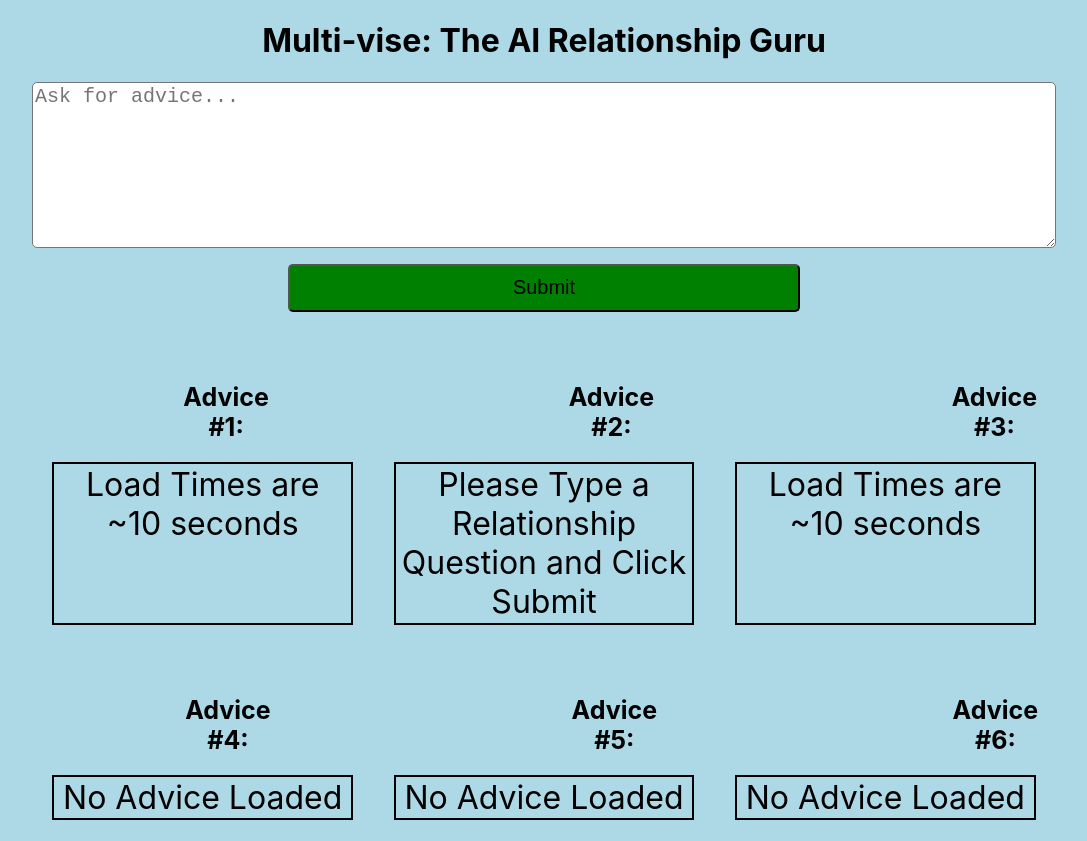
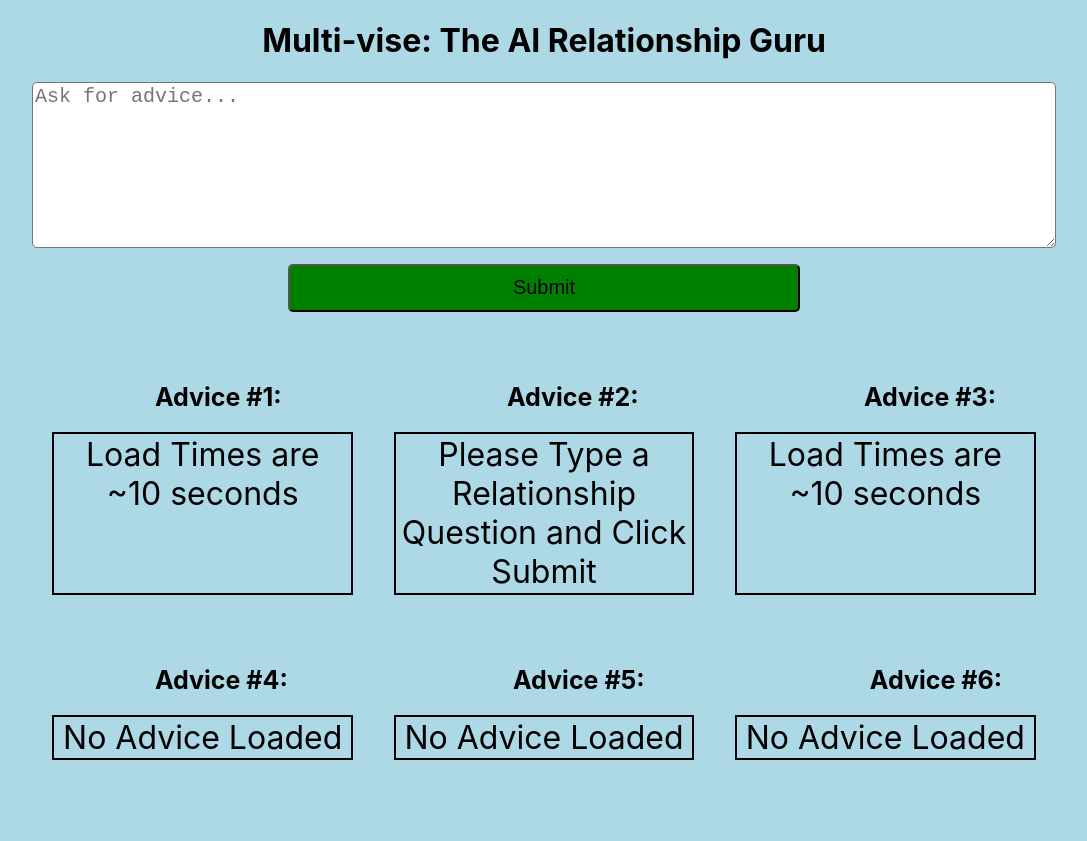
Before and after one commit to dyu222/Multi-Vise, a React (Create React App) app in the folder flask_react/: page / in a window 1280 px wide. Shown: the whole page, without its empty margins (96-1183 px from the left). After the commit the page ends 800 px from the top, so only its background shows below. Built offline with nearby package versions, Linux system fonts and the light colour scheme.

Commit message:
Update SearchBar.jsx

```diff
--- a/flask_react/src/components/SearchBar.jsx
+++ b/flask_react/src/components/SearchBar.jsx
@@ -132,8 +132,8 @@ const SearchBar = () => (
         <textarea id="questionField" type="text" placeholder="Ask for advice..." cols="40" rows="5"></textarea>
         <button id="subButton" className='submit-button' type="submit" onClick={getVal} style={{marginBottom:'2%'}}>Submit</button>
         <div style={{display: 'flex', marginTop: '50px', fontWeight: 'bold', fontSize: '25px'}}>
-          <div style={{marginLeft: '135px', marginRight: '265px'}}>Advice #1:</div>
-          <div style={{marginRight: '260px'}}>Advice #2:</div>
+          <div style={{marginLeft: '12%', marginRight: '22%'}}>Advice #1:</div>
+          <div style={{marginRight: '22%'}}>Advice #2:</div>
           <div style={{}}>Advice #3:</div>
         </div>
         <div style={{display: 'flex', marginTop: '20px'}}>
@@ -152,8 +152,8 @@ const SearchBar = () => (
         </div>
 
         <div style={{display: 'flex', marginTop: '50px', fontWeight: 'bold', fontSize: '25px'}}>
-          <div style={{marginLeft: '135px', marginRight: '265px'}}>Advice #4:</div>
-          <div style={{marginRight: '260px'}}>Advice #5:</div>
+          <div style={{marginLeft: '12%', marginRight: '22%'}}>Advice #4:</div>
+          <div style={{marginRight: '22%'}}>Advice #5:</div>
           <div style={{}}>Advice #6:</div>
         </div>
         <div style={{display: 'flex', marginTop: '20px'}}>
```
